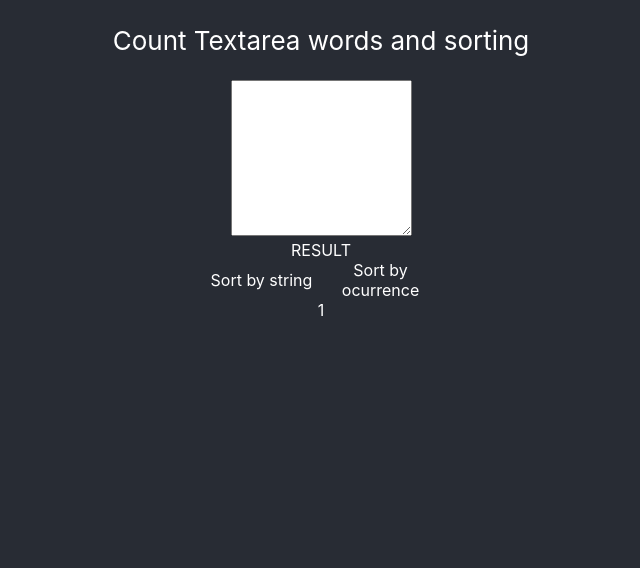
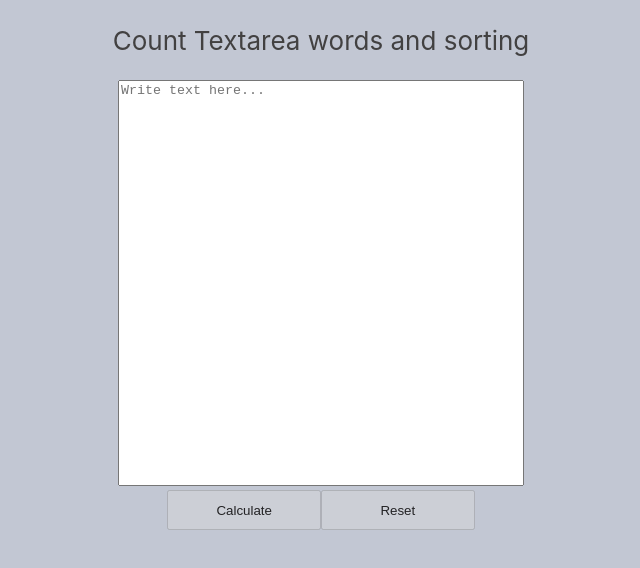
Before and after one commit to mirko1075/adaptavist-app, a React (Create React App) app: page / in a window 1280 px wide. Shown: the top 568 px of the page, without its empty margins (319-959 px from the left). Built offline with nearby package versions, Linux system fonts and the light colour scheme.

Commit message:
Finished

```diff
--- a/package.json
+++ b/package.json
@@ -10,8 +10,11 @@
     "@types/node": "^16.7.13",
     "@types/react": "^17.0.20",
     "@types/react-dom": "^17.0.9",
+    "bootstrap": "^5.1.3",
     "react": "^17.0.2",
+    "react-bootstrap": "^2.0.4",
     "react-dom": "^17.0.2",
+    "react-icons": "^4.3.1",
     "react-scripts": "5.0.0",
     "typescript": "^4.4.2",
     "web-vitals": "^2.1.0"
--- a/src/App.css
+++ b/src/App.css
@@ -1,11 +1,16 @@
 * {
-  color: #fff;
+  color: #424141;
 }
 .App {
   text-align: center;
+  display: flex;
+  flex-direction: column;
+  align-items: center;
+  align-content: center;
+  justify-content: center;
 }
 body {
-  background-color: #282c34;
+  background-color: #c2c7d3;
 }
 .App-header {
   height: 10vh;
@@ -14,27 +19,53 @@ body {
   align-items: center;
   justify-content: center;
   font-size: calc(10px + 2vmin);
-  color: white;
+  color: #424141;
 }
 
 .TextArea-Container {
   display: flex;
 }
-
+textarea {
+  color: black;
+  resize: none;
+}
 .result-container {
+  width: 50vw;
   display: flex;
   flex-direction: column;
   align-items: center;
   align-items: center;
   justify-content: center;
+  padding: 15px;
 }
-.sort-field {
-  width: 50%;
+
+key-field {
+  display: flex;
+  width: 100%;
+  justify-content: flex-start;
+}
+.value-field {
+  display: flex;
+  justify-content: flex-start;
+}
+.calculate-button {
+  height: 5vh;
+  width: 12vw;
+  color: #232325;
+}
+.sort-button {
+  height: 10vh;
+  width: 30vw;
+  color: #07073f;
 }
 .line-container {
+  width: 50vw;
   display: flex;
   flex-direction: row;
   align-items: center;
   align-items: center;
   justify-content: space-around;
 }
+table {
+  border-color: #424141;
+}
--- a/src/App.tsx
+++ b/src/App.tsx
@@ -3,27 +3,92 @@ import "./App.css";
 import Header from "./components/header";
 import TextArea from "./components/textArea";
 import ResultBox from "./components/resultBox";
+import Commands from "./components/commands";
 function App() {
+  const [showResult, setShowResult] = useState(false);
   const [text, setText] = useState("");
   const [wordsArr, setWordsArr] = useState<string[]>([]);
+  const [stringAsc, setStringAsc] = useState(false);
+  const [numberAsc, setNumberAsc] = useState(false);
+  const [wordsArrToRender, setWordsArrToRender] = useState<[string, number]>([
+    "",
+    0,
+  ]);
   const handleInput = async (e: any) => {
-    await setText(e.target.value);
+    e.target.value !== "" && (await setText(e.target.value));
   };
 
+  const renderResult = () => {
+    setShowResult(true);
+    const newArr: any = wordsArr.map((word) => [
+      word,
+      countOcurrences(wordsArr, word),
+    ]);
+    const hashArray: string[] = newArr.map((el: [string, number]) =>
+      JSON.stringify(el)
+    );
+    const hashArrayUniqueSet = new Set<string>(hashArray);
+    const hashArrayUnique = [...hashArrayUniqueSet];
+    const wordsArrVarUnique: any = hashArrayUnique.map((el) => JSON.parse(el));
+    setWordsArrToRender(wordsArrVarUnique);
+  };
+
+  const countOcurrences = (arr: string[], element: string) => {
+    return arr.reduce((acc, value) => {
+      return element === value ? acc + 1 : acc;
+    }, 0);
+  };
+
+  const sortArray = (order: number) => {
+    //0=String
+    //1=Numeric
+    const tempArr: [string, number] = [...wordsArrToRender];
+    order === 0
+      ? tempArr.sort((a: any, b: any) => {
+          setStringAsc(!stringAsc);
+          if (a[0] > b[0]) {
+            return stringAsc ? -1 : 1;
+          }
+          if (b[0] > a[0]) {
+            return stringAsc ? 1 : -1;
+          }
+          return 0;
+        })
+      : tempArr.sort((a: any, b: any) => {
+          console.log("a,b :>> ", a, b);
+          setNumberAsc(!numberAsc);
+          return numberAsc ? b[1] - a[1] : a[1] - b[1];
+        });
+    setWordsArrToRender(tempArr);
+  };
+
+  const reset = () => {
+    setText("");
+    setShowResult(false);
+  };
   useEffect(() => {
     console.log("text :>> ", text);
     const wordsArrVar: string[] | never[] = text
-      .replace(/[`~!@#$%^&*()_|+\-=?;:'",.<>\{\}\[\]\\\/]/gi, "")
-      .split(" ");
+      .replace(/[`~!@#$%^&*()_|+\-=?;:'",.<>v“”\{\}\[\]\\\/]/gi, " ")
+      .split(" ")
+      .filter((word) => word !== "")
+      .map((word) => word.toLowerCase());
     setWordsArr(wordsArrVar);
-    console.log("wordsArr :>> ", wordsArr);
   }, [text]);
 
   return (
     <div className="App">
       <Header />
       <TextArea handleInput={handleInput} text={text} />
-      <ResultBox wordsArr={wordsArr} />
+      <Commands renderResult={renderResult} reset={reset} text={text} />
+      {text.length && showResult ? (
+        <ResultBox
+          wordsArrToRender={wordsArrToRender}
+          sortFunction={sortArray}
+          numberAsc={numberAsc}
+          stringAsc={stringAsc}
+        />
+      ) : null}
     </div>
   );
 }
--- /dev/null
+++ b/src/components/commands.tsx
@@ -0,0 +1,27 @@
+import React, { MouseEventHandler } from "react";
+interface Props {
+  renderResult: MouseEventHandler<HTMLButtonElement>;
+  reset: MouseEventHandler<HTMLButtonElement>;
+  text: string;
+}
+export default function Commands(props: Props) {
+  const { renderResult, reset, text } = props;
+  return (
+    <div>
+      <button
+        disabled={text === ""}
+        className="calculate-button"
+        onClick={renderResult}
+      >
+        Calculate
+      </button>
+      <button
+        disabled={text === ""}
+        className="calculate-button"
+        onClick={reset}
+      >
+        Reset
+      </button>
+    </div>
+  );
+}
--- a/src/components/resultBox.tsx
+++ b/src/components/resultBox.tsx
@@ -1,40 +1,41 @@
-import React, { useEffect, useState } from "react";
-import ResultObj from "../DTO/wordsObj";
+import React from "react";
+import { Table } from "react-bootstrap";
+import { FaArrowsAltV, FaArrowDown, FaArrowUp } from "react-icons/fa";
+
 interface Props {
-  wordsArr: string[];
+  wordsArrToRender: [string, number];
+  sortFunction: Function;
+  numberAsc: boolean;
+  stringAsc: boolean;
 }
 export default function ResultBox(props: Props) {
-  const { wordsArr } = props;
-  const [flatArr, setFlatArr] = useState<string[]>([]);
-
-  const countOcurrences = (arr: string[], element: string) => {
-    return arr.reduce((acc, value) => {
-      return element === value ? acc + 1 : acc;
-    }, 0);
-  };
-
-  useEffect(() => {
-    const wordsSet = [...new Set(wordsArr)];
-    setFlatArr(wordsSet);
-  }, [wordsArr]);
+  const { wordsArrToRender, sortFunction, stringAsc, numberAsc } = props;
 
   return (
     <div className="result-container">
-      <div>RESULT</div>
-      <div className="line-container">
-        <div className="sort-field">Sort by string</div>
-        <div className="sort-field">Sort by ocurrence</div>
-      </div>
-      <div>
-        {flatArr.map((key) => {
-          return (
-            <div key={key} className="line-container">
-              <div>{key}</div>
-              <div>{countOcurrences(wordsArr, key)}</div>
-            </div>
-          );
-        })}
-      </div>
+      <div style={{ marginTop: 15, marginBottom: 15 }}>RESULT</div>
+      <Table style={{ width: "25vw" }} responsive="sm" variant="dark" striped>
+        <thead>
+          <tr>
+            <th onClick={() => sortFunction(0)}>
+              String {stringAsc ? <FaArrowDown /> : <FaArrowUp />}
+            </th>
+            <th onClick={() => sortFunction(1)}>
+              Ocurrences {numberAsc ? <FaArrowDown /> : <FaArrowUp />}
+            </th>
+          </tr>
+        </thead>
+        <tbody>
+          {wordsArrToRender.map((element: any, i: number) => {
+            return (
+              <tr>
+                <td>{element[0]}</td>
+                <td>{element[1]}</td>
+              </tr>
+            );
+          })}
+        </tbody>
+      </Table>
     </div>
   );
 }
--- a/src/components/textArea.tsx
+++ b/src/components/textArea.tsx
@@ -1,19 +1,20 @@
-import React from "react";
+import React, { SyntheticEvent } from "react";
+import { FloatingLabel, Form } from "react-bootstrap";
 
 interface Props {
   text: string;
   handleInput: Function;
 }
-export default function textArea(props: Props) {
+export default function TextArea(props: Props) {
   const { handleInput, text } = props;
   return (
     <div className="">
-      <textarea
-        id="inputField"
-        onChange={(e) => handleInput(e)}
-        rows={10}
-        cols={20}
+      <Form.Control
         value={text}
+        as="textarea"
+        placeholder="Write text here..."
+        style={{ height: "50vh", width: "50vh" }}
+        onChange={(e: SyntheticEvent) => handleInput(e)}
       />
     </div>
   );
```
Also changed, not shown: 2 other files (tests, documents, lock files or other folders).
